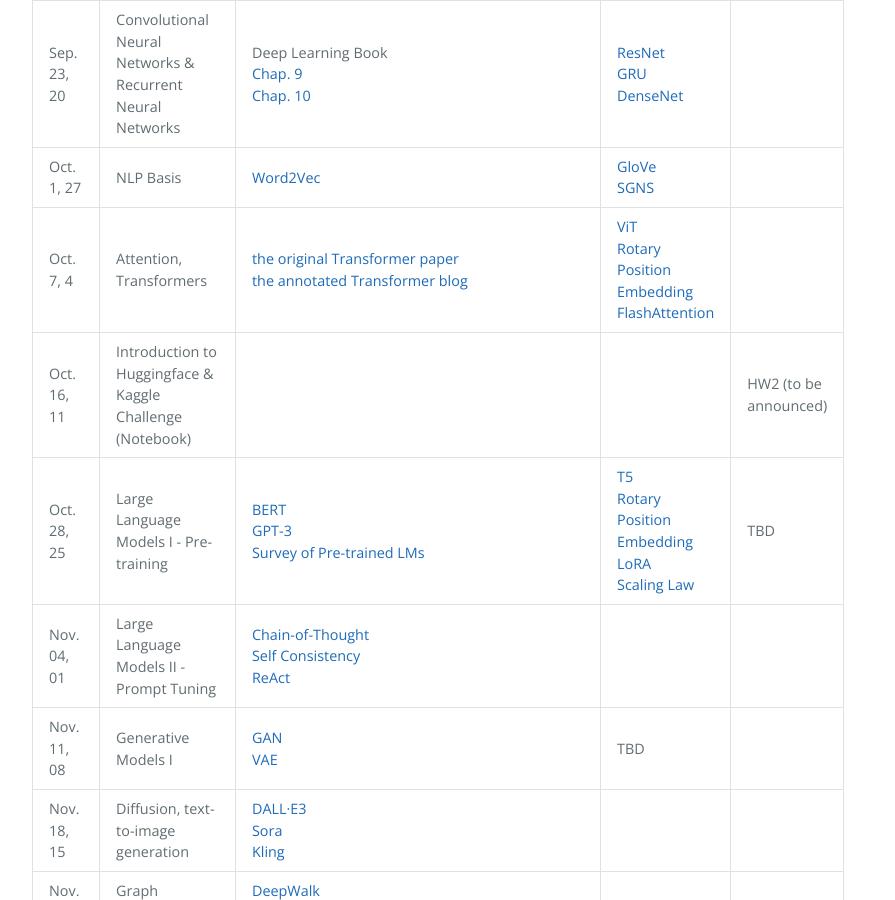
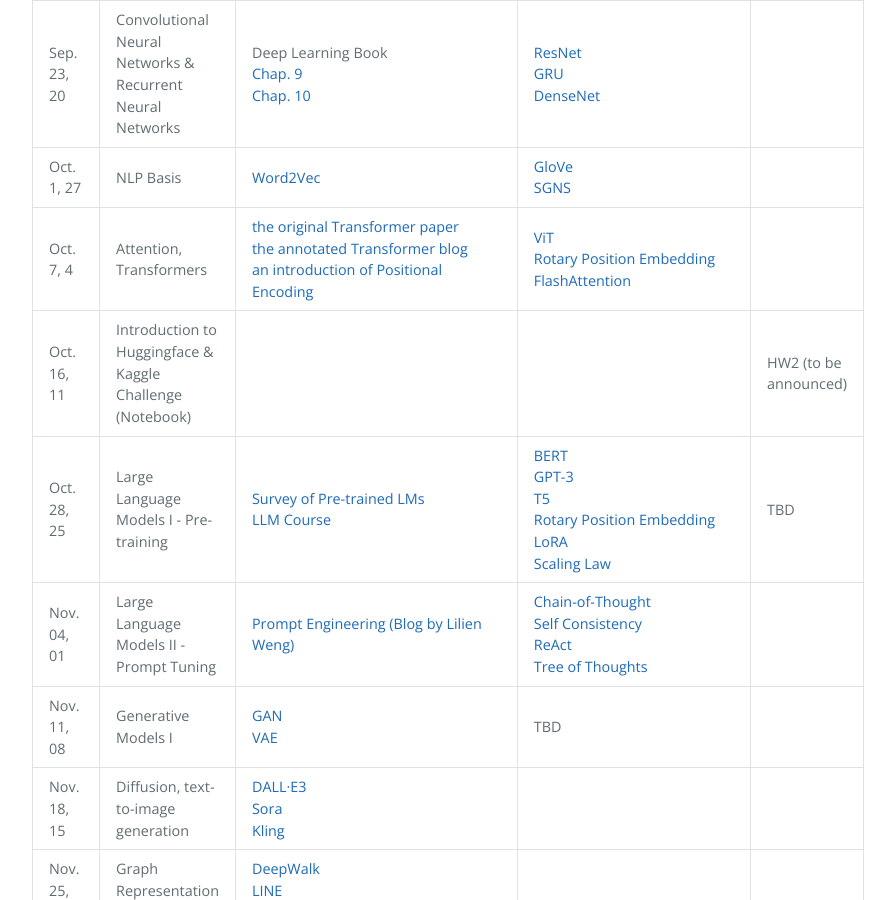
Before and after one commit to DeepGraphLearning/MATH60630A_2024A, a Jekyll site: the page built from schedule.md, in a window 1280 px wide and 900 px high, scrolled down 869 px. Shown: the whole window, without its empty margins (192-1087 px from the left). Built offline with Jekyll 4.4.1, drawn with Linux system fonts in a browser that asks for light colours.

Commit message:
[v2 Week2, References] Initialized, added formatting

```diff
--- a/schedule.md
+++ b/schedule.md
@@ -92,6 +92,8 @@ schedule:
         url: https://papers.nips.cc/paper/7181-attention-is-all-you-need.pdf
       - name: the annotated Transformer blog
         url: https://nlp.seas.harvard.edu/annotated-transformer/
+      - name: an introduction of Positional Encoding
+        url: https://machinelearningmastery.com/a-gentle-introduction-to-positional-encoding-in-transformer-models-part-1/
     references:
       - name: ViT
         url: https://arxiv.org/abs/2010.11929
@@ -114,13 +116,15 @@ schedule:
       - name: Large Language Models I - Pre-training
     #        url: https://www.dropbox.com/s/366364m5gmu6gkd/Week7-DL4NLP-part2.pdf?dl=0
     readings:
+      - name: Survey of Pre-trained LMs
+        url: https://arxiv.org/pdf/2302.09419
+      - name: LLM Course
+        url: https://github.com/mlabonne/llm-course
+    references:
       - name: BERT
         url: https://arxiv.org/pdf/1810.04805
       - name: GPT-3
         url: https://arxiv.org/abs/2005.14165
-      - name: Survey of Pre-trained LMs
-        url: https://arxiv.org/pdf/2302.09419
-    references:
       - name: T5
         url: https://arxiv.org/abs/1910.10683
       - name: Rotary Position Embedding
@@ -138,12 +142,17 @@ schedule:
       - name: Large Language Models II - Prompt Tuning
     #        url: https://www.dropbox.com/s/gcd1bu7bxd5gigm/Week8-DL4NLP-part3.pptx?dl=0
     readings:
+      - name: Prompt Engineering (Blog by Lilien Weng)
+        url: https://lilianweng.github.io/posts/2023-03-15-prompt-engineering/
+    references:
       - name: Chain-of-Thought
         url: https://arxiv.org/pdf/2201.11903
       - name: Self Consistency
         url: https://arxiv.org/pdf/2203.11171
       - name: ReAct
         url: https://arxiv.org/pdf/2210.03629
+      - name: Tree of Thoughts
+        url: https://arxiv.org/abs/2305.10601
   - date: Nov.<br>11, 08
     topics:
       - name: Generative Models I
@@ -189,7 +198,7 @@ schedule:
     <th>Date</th>
     <th>Topic</th>
     <th style="width: 45%;">Suggested Readings</th>
-    <th>Reference</th>
+    <th style="width: 35%;">Reference</th>
     <th>Homework</th>
   </tr>
   {% for week in page.schedule %}
@@ -205,7 +214,7 @@ schedule:
         {% include href item=reading %}<br>
       {% endfor %}
       </td>
-      <td>
+      <td style="width: 35%;">
       {% for presentation in week.references %}
         {% include href item=presentation %}<br>
       {% endfor %}
```
